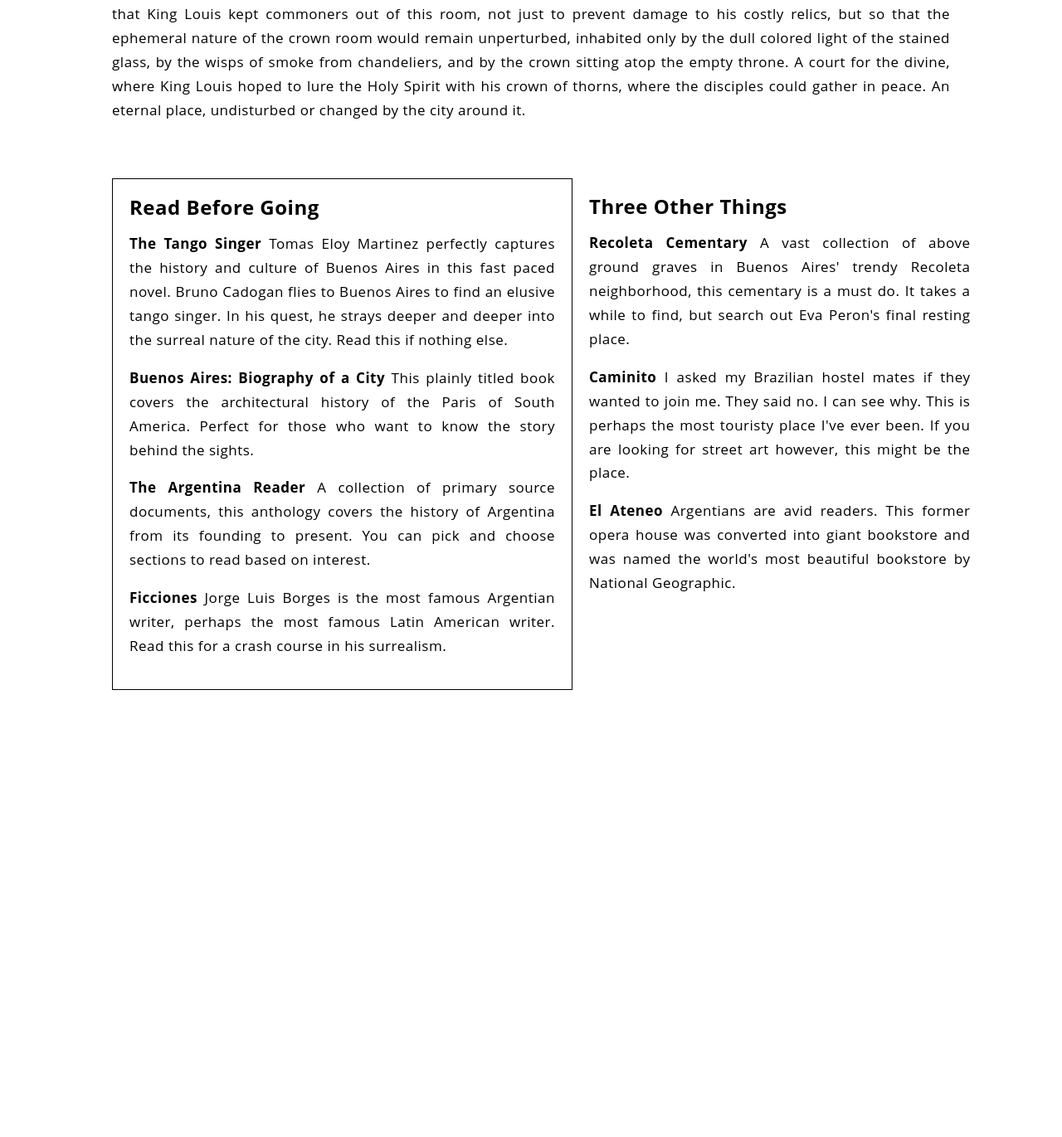
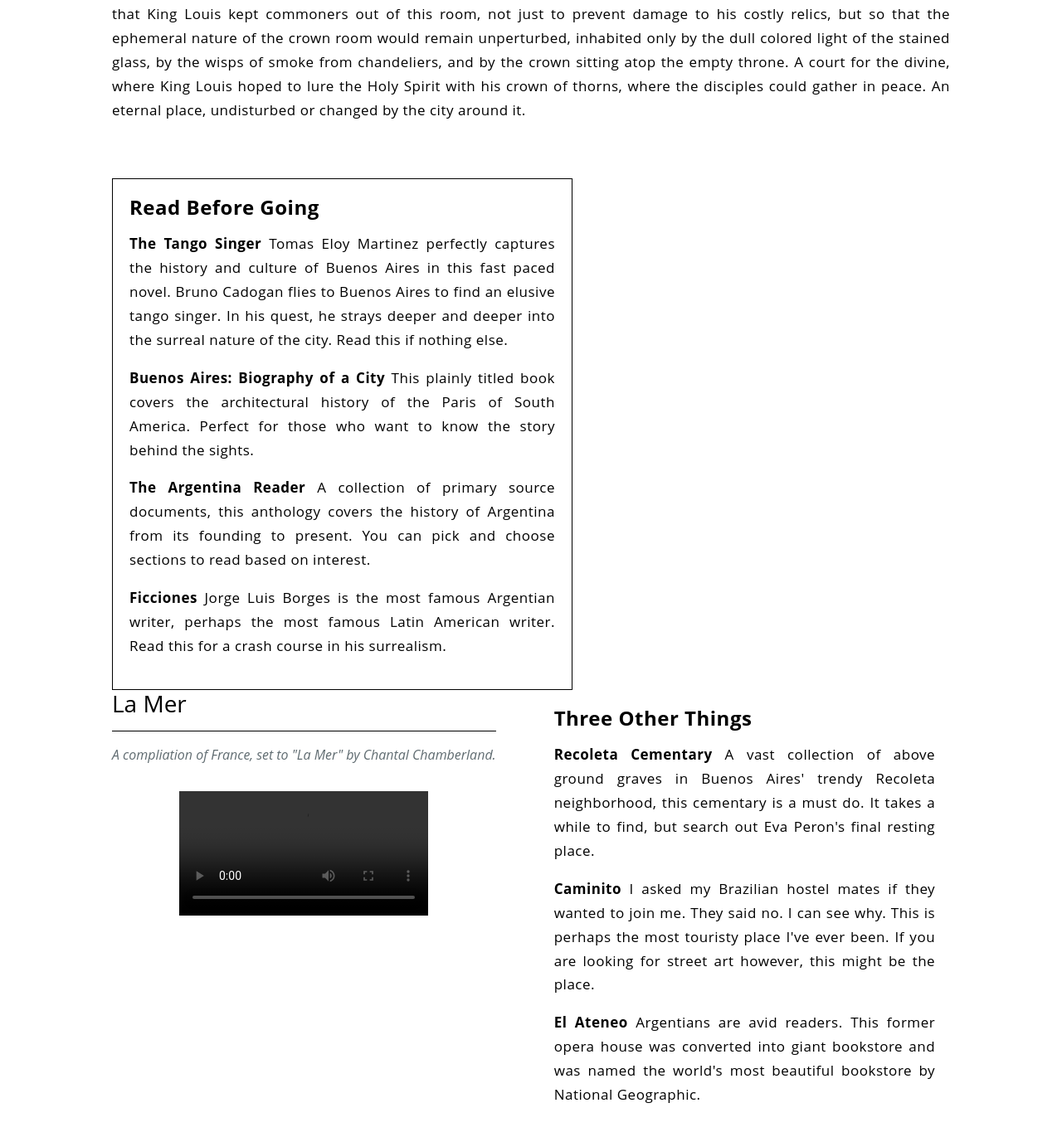
Before and after one commit to corydonbaylor/website, a Flask app: template app/templates/pages/travel/france.html in a window 1280 px wide. Shown: the part 4106-5477 px from the top of the page at 83% size. Before the commit the page ends 4938 px from the top, so only its background shows below. Run offline with Flask 3, Linux system fonts and the light colour scheme; the template is opened without the code that fills it, so the values that code supplies are empty; some libraries are stand-ins or nearby versions; grey boxes are pictures that could not be loaded.

Commit message:
video of paris

```diff
--- a/app/templates/pages/travel/france.html
+++ b/app/templates/pages/travel/france.html
@@ -81,6 +81,15 @@
                 Latin American writer. Read this for a crash course in his surrealism.</p>
         </div>
     </div>
+
+    <div class="vid">
+        <h3>La Mer</h3>
+        <hr>
+        <p><i>A compliation of France, set to "La Mer" by Chantal Chamberland.</i></p>
+        <video class = "vid-center" style='padding: 1rem;'
+        src="{{url_for('static', filename='images/travel/france/paris_low.mp4')}}" controls> </video>
+        <br>
+    </div>
     <div class="other">
         <h4>Three Other Things</h4>
         <p><strong>Recoleta Cementary</strong> A vast collection of above ground graves in Buenos Aires' trendy Recoleta
```
Also changed, not shown: 6 other files.
